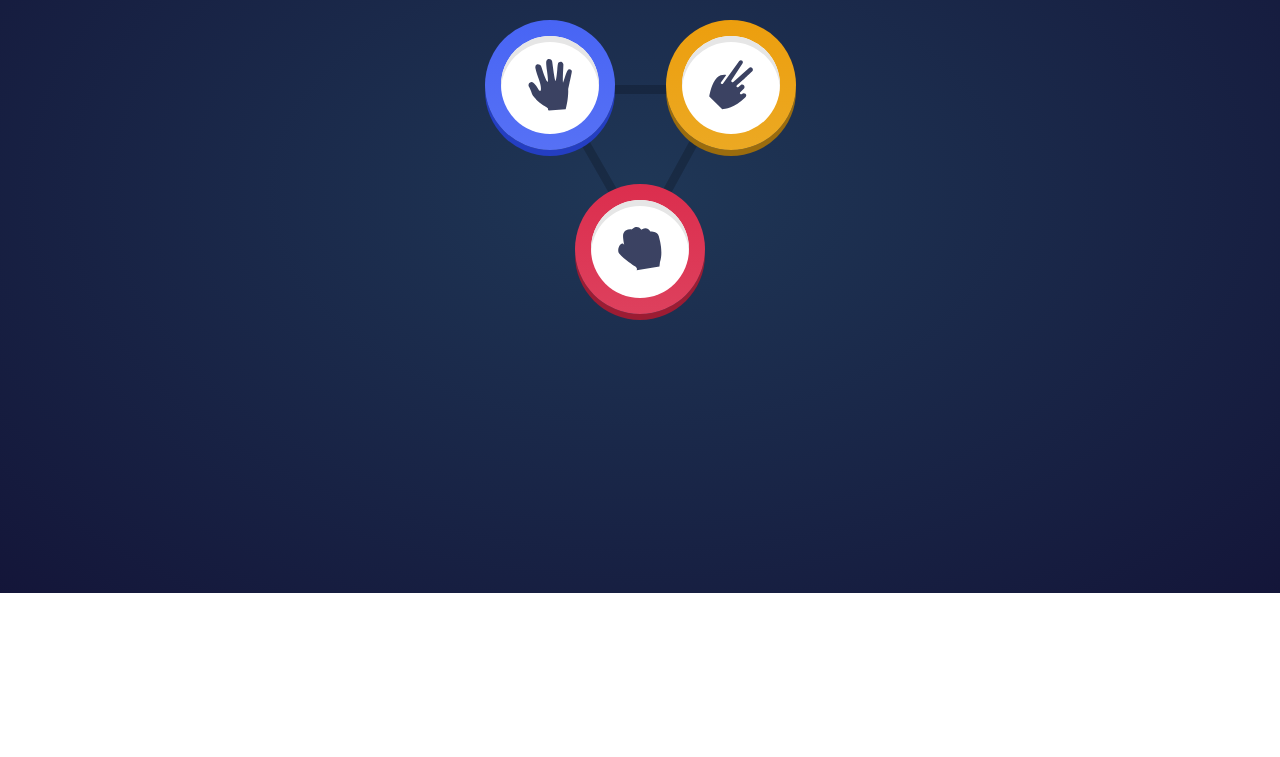
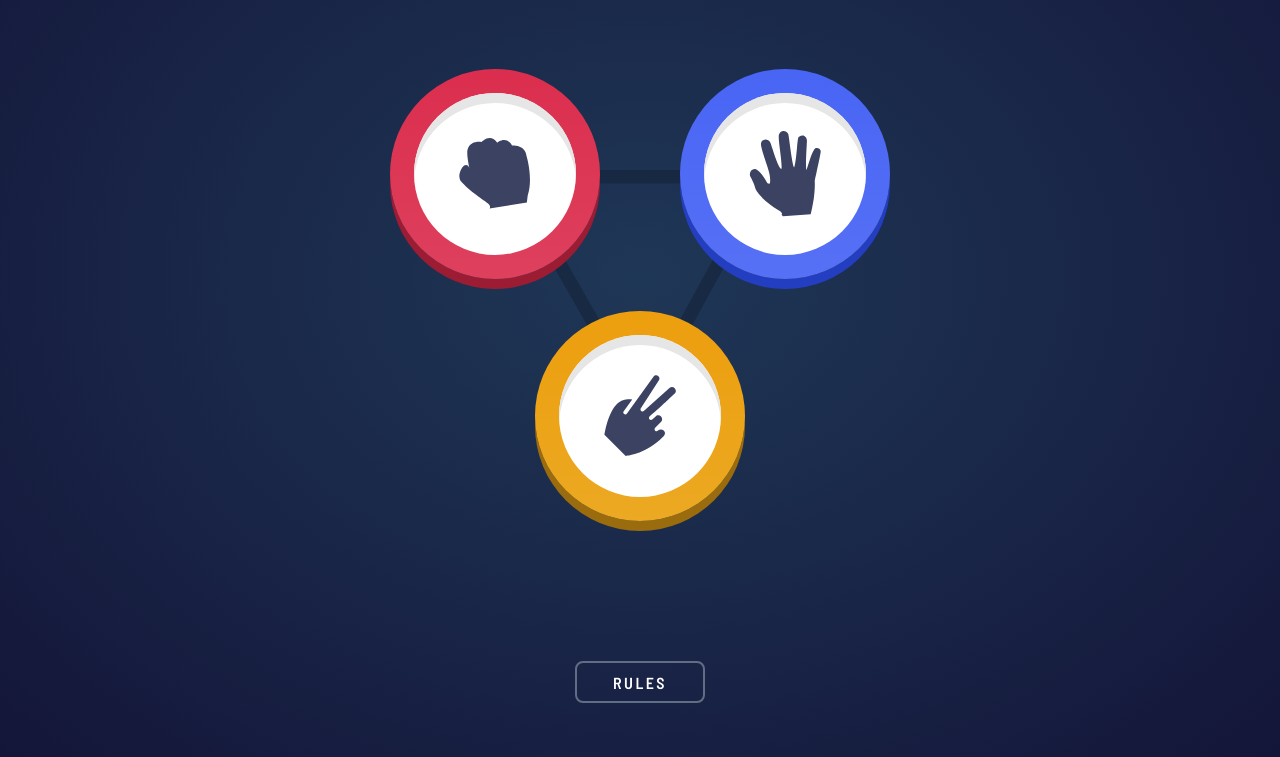
Before and after one commit to john-mirage/rock-paper-scissors, a website built with Vite: page index.html in a window 1280 px wide. Shown: the part 207-964 px from the top of the page. Before the commit the page ends 800 px from the top, so only its background shows below. Built offline with nearby package versions, Linux system fonts and the light colour scheme.

Commit message:
feat: add responsive rules for step 1

```diff
--- a/index.html
+++ b/index.html
@@ -38,9 +38,14 @@
                 <p class="header__score-value">12</p>
             </div>
         </header>
-        <div class="game" id="button-group">
-            <img class="game__triangle" src="/src/images/bg-triangle.svg" alt="triangle illustration">
+        <div class="game game--step-1" id="button-group"></div>
+        <footer class="footer">
+            <button class="footer__button">rules</button>
+        </footer>
+    </main>
+
     <template id="button-template">
+        <div class="game__button">
             <button class="button">
                 <span class="button__border">
                     <span class="button__surface">
@@ -48,9 +53,9 @@
                     </span>
                 </span>
             </button>
+        </div>
     </template>
-        </div>
-    </main>
+
     <script type="module" src="/src/main.ts"></script>
 </body>
 
--- a/src/main.css
+++ b/src/main.css
@@ -2,6 +2,7 @@
 @import "styles/header.css";
 @import "styles/game.css";
 @import "styles/button.css";
+@import "styles/footer.css";
 
 :root {
   --gradient-scissors: linear-gradient(to bottom, hsl(39, 89%, 49%), hsl(40, 84%, 53%));
--- a/src/styles/button.css
+++ b/src/styles/button.css
@@ -1,67 +1,49 @@
 .button {
-    position: absolute;
-    width: 13rem;
-    height: 13rem;
+    width: 34vw;
+    height: 34vw;
     padding: 0;
     border-radius: 9999px;
     border: none;
     background-color: transparent;
-}
-
-.button--rock {
-    bottom: 0;
-    left: 50%;
-    transform: translate(-50%, 50%);
-}
-
-.button--paper {
-    top: 0;
-    left: 0;
-    transform: translate(-50%, -50%);
-}
-
-.button--scissors {
-    top: 0;
-    right: 0;
-    transform: translate(50%, -50%);
+    cursor: pointer;
 }
 
 .button__border {
     display: block;
     width: 100%;
     height: 100%;
-    padding: 1.6rem;
+    padding: 4vw;
     border-radius: 9999px;
 }
 
 .button--rock > .button__border {
-    box-shadow: 0 0.6rem var(--shadow-rock);
+    box-shadow: 0 2vw var(--shadow-rock);
     background: var(--gradient-rock);
 }
 
 .button--paper > .button__border {
-    box-shadow: 0 0.6rem var(--shadow-paper);
+    box-shadow: 0 2vw var(--shadow-paper);
     background: var(--gradient-paper);
 }
 
 .button--scissors > .button__border {
-    box-shadow: 0 0.6rem var(--shadow-scissors);
+    box-shadow: 0 2vw var(--shadow-scissors);
     background: var(--gradient-scissors);
+}
+.button:active > .button__border {
+    transform: translateY(1vw);
 }
 
 .button--rock:active > .button__border {
-    transform: translateY(0.4rem);
-    box-shadow: 0 0.2rem var(--shadow-rock);
+    box-shadow: 0 1vw var(--shadow-rock);
 }
 
 .button--paper:active > .button__border {
-    transform: translateY(0.4rem);
-    box-shadow: 0 0.2rem var(--shadow-paper);
+    box-shadow: 0 1vw var(--shadow-paper);
 }
 
 .button--scissors:active > .button__border {
-    transform: translateY(0.4rem);
-    box-shadow: 0 0.2rem var(--shadow-scissors);
+    box-shadow: 0 1vw var(--shadow-scissors);
 }
 
 .button__surface {
@@ -70,11 +52,111 @@
     height: 100%;
     border-radius: 9999px;
     background-color: var(--color-white);
-    box-shadow: inset 0 0.6rem var(--shadow-surface);
+    box-shadow: inset 0 2vw var(--shadow-surface);
 }
 
 .button__icon {
-    width: 4.4rem;
+    width: 12vw;
     height: auto;
     margin: auto;
 }
+
+@media screen and (min-width: 375px) {
+    .button {
+        width: 13rem;
+        height: 13rem;
+    }
+
+    .button__border {
+        padding: 1.6rem;
+    }
+
+    .button:active > .button__border {
+        transform: translateY(0.3rem);
+    }
+
+    .button--rock > .button__border {
+        box-shadow: 0 0.6rem var(--shadow-rock);
+        background: var(--gradient-rock);
+    }
+
+    .button--paper > .button__border {
+        box-shadow: 0 0.6rem var(--shadow-paper);
+        background: var(--gradient-paper);
+    }
+
+    .button--scissors > .button__border {
+        box-shadow: 0 0.6rem var(--shadow-scissors);
+        background: var(--gradient-scissors);
+    }
+
+    .button--rock:active > .button__border {
+        box-shadow: 0 0.2rem var(--shadow-rock);
+    }
+
+    .button--paper:active > .button__border {
+        box-shadow: 0 0.2rem var(--shadow-paper);
+    }
+
+    .button--scissors:active > .button__border {
+        box-shadow: 0 0.3rem var(--shadow-scissors);
+    }
+
+    .button__surface {
+        box-shadow: inset 0 0.6rem var(--shadow-surface);
+    }
+
+    .button__icon {
+        width: 4.4rem;
+    }
+}
+
+@media screen and (min-width: 564px) {
+    .button {
+        width: 21rem;
+        height: 21rem;
+    }
+
+    .button__border {
+        padding: 2.4rem;
+    }
+
+    .button:active > .button__border {
+        transform: translateY(0.5rem);
+    }
+
+    .button--rock > .button__border {
+        box-shadow: 0 1rem var(--shadow-rock);
+        background: var(--gradient-rock);
+    }
+
+    .button--paper > .button__border {
+        box-shadow: 0 1rem var(--shadow-paper);
+        background: var(--gradient-paper);
+    }
+
+    .button--scissors > .button__border {
+        box-shadow: 0 1rem var(--shadow-scissors);
+        background: var(--gradient-scissors);
+    }
+
+    .button--rock:active > .button__border {
+        box-shadow: 0 0.5rem var(--shadow-rock);
+    }
+
+    .button--paper:active > .button__border {
+        box-shadow: 0 0.5rem var(--shadow-paper);
+    }
+
+    .button--scissors:active > .button__border {
+        box-shadow: 0 0.5rem var(--shadow-scissors);
+    }
+
+    .button__surface {
+        box-shadow: inset 0 1rem var(--shadow-surface);
+    }
+
+    .button__icon {
+        width: 7.2rem;
+    }
+}
--- /dev/null
+++ b/src/styles/footer.css
@@ -0,0 +1,20 @@
+.footer {
+    width: 100%;
+    height: auto;
+    text-align: center;
+}
+
+.footer__button {
+    width: 13rem;
+    height: 4.2rem;
+    border: 0.2rem solid var(--header-outline);
+    border-radius: 0.8rem;
+    background-color: transparent;
+    font-family: inherit;
+    font-size: 1.6rem;
+    font-weight: 600;
+    color: var(--color-white);
+    letter-spacing: 0.24rem;
+    text-transform: uppercase;
+    cursor: pointer;
+}
--- a/src/styles/game.css
+++ b/src/styles/game.css
@@ -1,13 +1,58 @@
 .game {
-    position: relative;
-    width: 18.1rem;
-    height: 16.4rem;
+    display: flex;
+    flex-direction: row;
+    justify-content: space-between;
+    flex-wrap: wrap;
+    width: 100%;
+    height: auto;
+    margin-bottom: 14rem;
+}
+
+.game--step-1 {
+    background-image: url("../images/bg-triangle.svg");
+    background-repeat: no-repeat;
+    background-position: center;
+    background-size: 55%;
+}
+
+.game__button {
+    width: 50%;
+    height: auto;
+}
+
+.game__button:nth-child(1) {
+    text-align: left;
+}
+
+.game__button:nth-child(2) {
+    text-align: end;
+}
+
+.game__button:nth-child(3) {
+    margin-top: 5vw;
+    text-align: center;
     margin-left: auto;
     margin-right: auto;
 }
 
-.game__triangle {
-    width: 100%;
-    max-width: 100%;
-    height: auto;
+@media screen and (min-width: 375px) {
+    .game {
+        max-width: 31.1rem;
+        margin-left: auto;
+        margin-right: auto;
+    }
+
+    .game__button:nth-child(3) {
+        margin-top: 2rem;
+    }
 }
+
+@media screen and (min-width: 564px) {
+    .game {
+        max-width: 50rem;
+    }
+
+    .game__button:nth-child(3) {
+        margin-top: 3.2rem;
+    }
+}
--- a/src/styles/header.css
+++ b/src/styles/header.css
@@ -7,9 +7,9 @@
     height: 10rem;
     padding-left: 2.4rem;
     padding-right: 1.4rem;
-    border-radius: 0.8rem;
+    border-radius: 0.6rem;
     border: 0.2rem solid var(--header-outline);
-    margin-bottom: 16rem;
+    margin-bottom: 10rem;
 }
 
 .header__logo {
@@ -45,3 +45,33 @@
     line-height: 4rem;
     margin: 0;
 }
+
+@media screen and (min-width: 564px) {
+    .header {
+        height: 16rem;
+        padding-left: 3.6rem;
+        padding-right: 2.6rem;
+        margin-bottom: 7.2rem;
+        border-radius: 1.6rem;
+    }
+
+    .header__logo {
+        width: 16.4rem;
+    }
+
+    .header__score {
+        width: 16rem;
+        height: 12rem;
+        border-radius: 0.8rem;
+    }
+
+    .header__score-label {
+        font-size: 1.6rem;
+        letter-spacing: 0.32rem;
+    }
+
+    .header__score-value {
+        font-size: 6.8rem;
+        line-height: 6.8rem;
+    }
+}
--- a/src/styles/page.css
+++ b/src/styles/page.css
@@ -13,3 +13,27 @@
     padding-left: 3.2rem;
     padding-right: 3.2rem;
 }
+
+@media screen and (min-width: 375px) {
+    .page__container {
+        max-width: 37.5rem;
+        margin-left: auto;
+        margin-right: auto;
+    }
+}
+
+@media screen and (min-width: 564px) {
+    .page {
+        padding-top: 4.4rem;
+    }
+
+    .page__container {
+        max-width: 56.4rem;
+    }
+}
+
+@media screen and (min-width: 806px) {
+    .page__container {
+        max-width: 80.6rem;
+    }
+}
```
Lines whose indentation alone changed are shown as unchanged.
